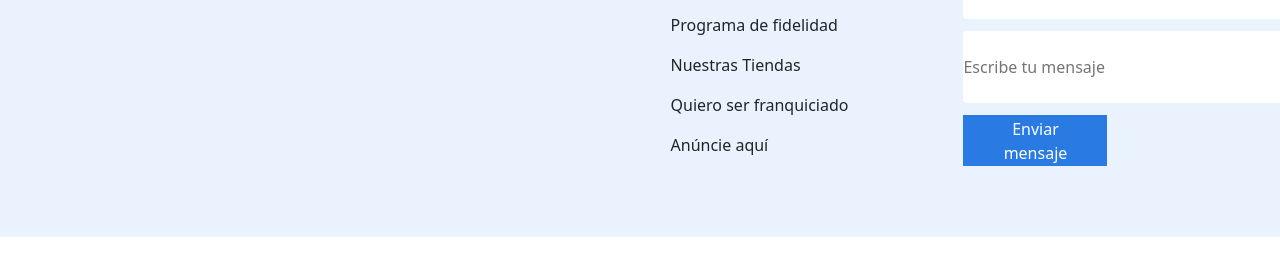
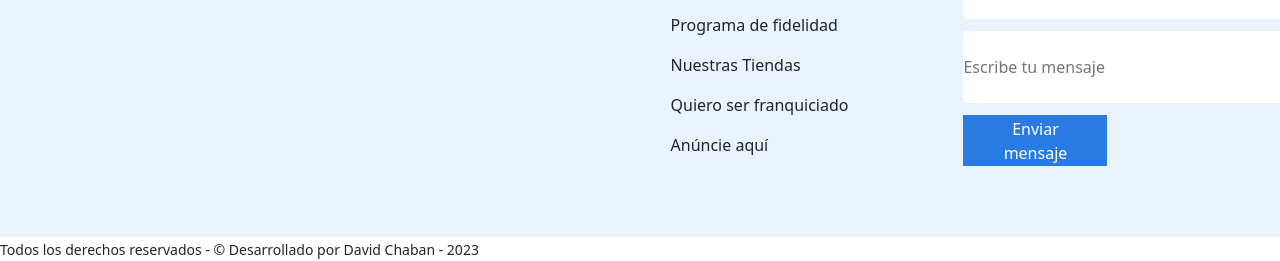
Before and after one commit to DavidChaban/Challenger-2-Alura-Latam, a website built with Vite: page index.html in a window 1280 px wide. Shown: the part 2010-2271 px from the top of the page. Before the commit the page ends 2247 px from the top, so only its background shows below. Built offline with nearby package versions, Linux system fonts and the light colour scheme.

Commit message:
se agrega Footer

```diff
--- a/index.html
+++ b/index.html
@@ -382,4 +382,13 @@
   <script type="module" src="/main.js"></script>
 </body>
 
+
+  <footer>
+    <small> Todos los derechos reservados - &copy; Desarrollado por David Chaban - 2023</small>
+
+
+
+  </footer>
+
+
 </html>
```
